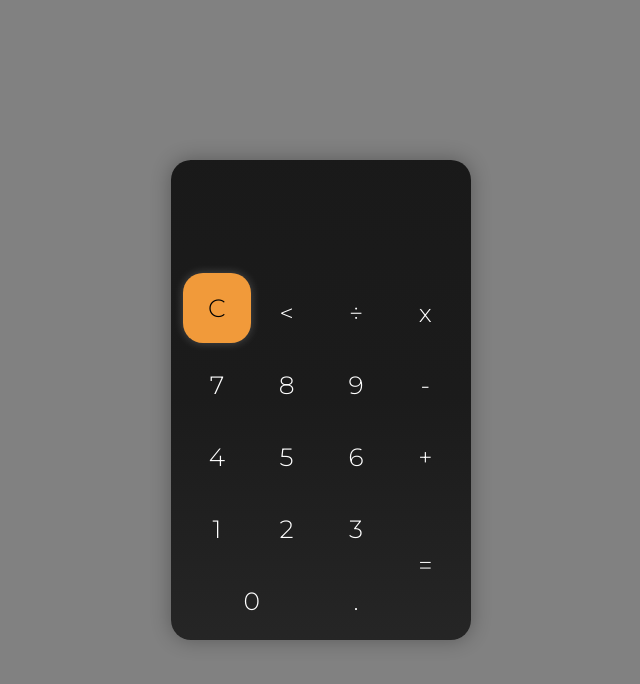
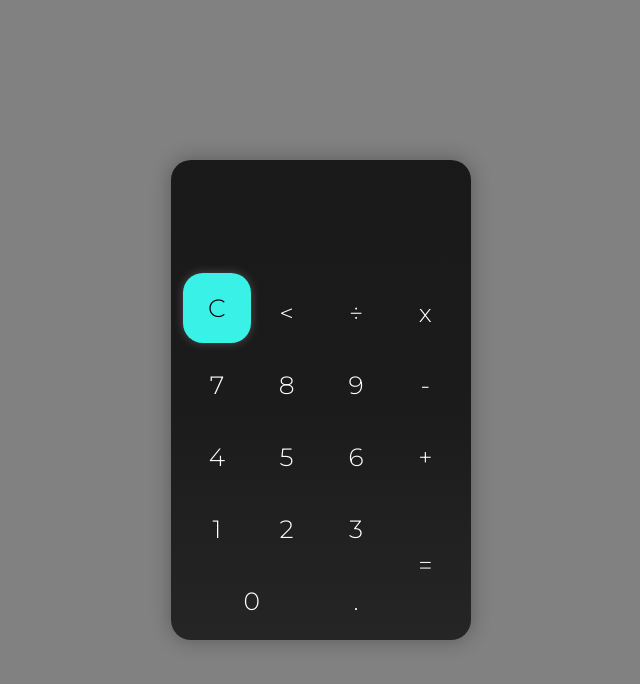
Before and after one commit to bmaizena/calculadora, a plain HTML site: page index.html in a window 1280 px wide. In both pictures the pointer is over the element 535 px from the left and 313 px from the top of the page. Shown: the whole page, without its empty margins (319-959 px from the left). Drawn offline with Linux system fonts and the light colour scheme.

Commit message:
Update style.css

```diff
--- a/style.css
+++ b/style.css
@@ -48,7 +48,7 @@ td:hover {
 }
 
 td.alg:hover {
-    background-color: #F19A3A;
+    background-color: #3af1e8;
 }
 
 main > div > p {
```
